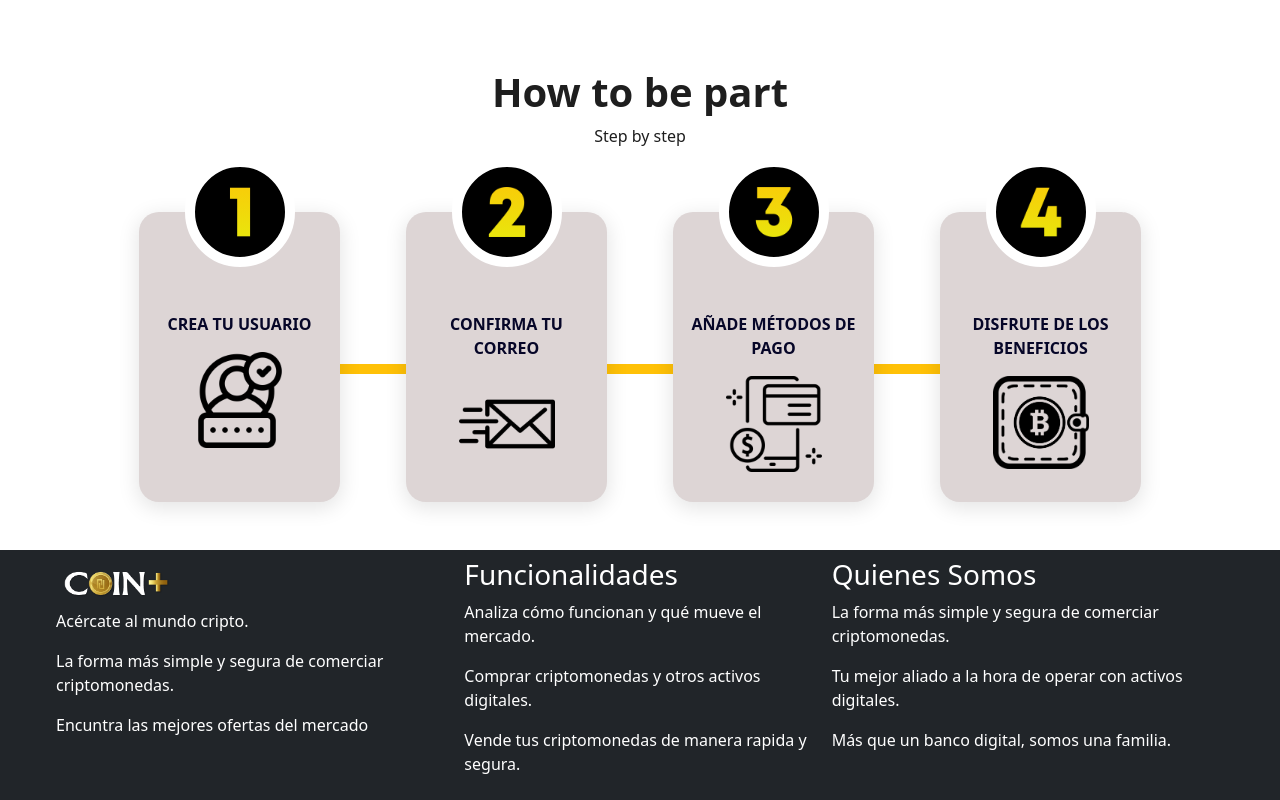
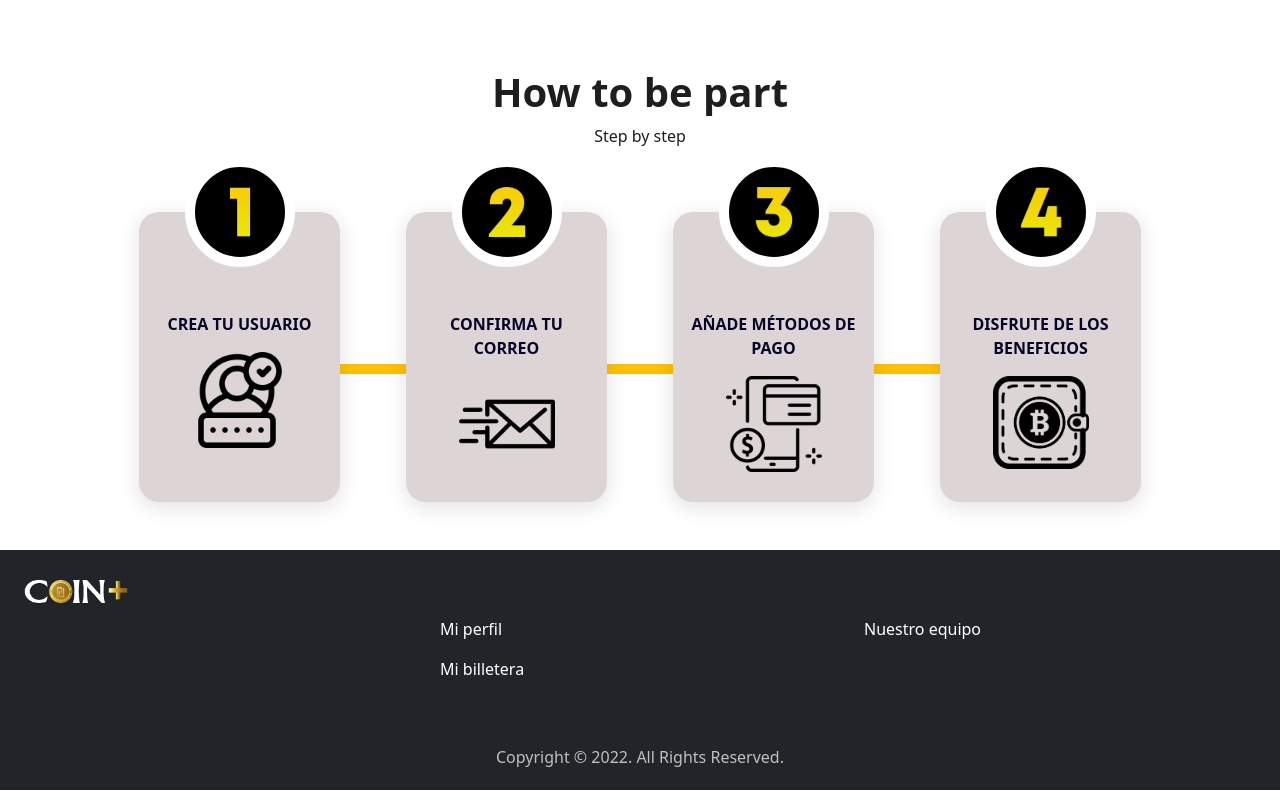
Before and after one commit to Nahuel61920/CoinPlus, a React (Create React App) app in the folder Client/: page / in a window 1280 px wide. Shown: the part 2690-3490 px from the top of the page. Built offline with nearby package versions, Linux system fonts and the light colour scheme; no server answers.

Commit message:
modificacion footer

```diff
--- a/Client/src/components/Footer/Footer.jsx
+++ b/Client/src/components/Footer/Footer.jsx
@@ -4,25 +4,23 @@ import "./footer.css"
 
 function Footer() {
   return (
-    <div className="container-fluid bg-dark text-light d-inline-flex flex-lg-row flex-column px-md-5 px-1">
-      <div className='section1 p-2 '>
-        <img src={Logo} width="120" alt="" />
-        <p>Acércate al mundo cripto.</p>
-        <p>La forma más simple y segura de comerciar criptomonedas.</p>
-        <p>Encuntra las mejores ofertas del mercado</p>
+    <div className="container-fluid bg-dark text-white altura p-3">
+      <div className="row">
+        <div><img src={Logo} width="120" alt="" /></div>
       </div>
-      <div className='section2 p-2'>
-        <h3>Funcionalidades</h3>
-        <p>Analiza cómo funcionan y qué mueve el mercado.</p>
-        <p>Comprar criptomonedas y otros activos digitales.</p>
-        <p>Vende tus criptomonedas de manera rapida y segura.</p>
+
+      <div className="row">
+        <div className="col invisible">hola</div>
+        <div className="col">
+          <p className='text-white'>Mi perfil</p>
+          <p className='text-white'>Mi billetera</p>
+        </div>
+        <div className="col">
+          Nuestro equipo
+        </div>
       </div>
-      <div className='section3 p-2'>
-        <h3>Quienes Somos</h3>
-        <p>La forma más simple y segura de comerciar criptomonedas.</p>
-        <p>Tu mejor aliado a la hora de operar con activos digitales.</p>
-        <p>Más que un banco digital, somos una familia.</p>
-      </div>
+
+      <div className="row text-center text-white mt-5"><p className='color-copy'>Copyright © 2022. All Rights Reserved.</p></div>
     </div>
   )
 }
--- a/Client/src/components/Footer/footer.css
+++ b/Client/src/components/Footer/footer.css
@@ -11,3 +11,12 @@
 .section3 p{
     color: #fff!important;
 }
+
+.altura{
+
+    height: 30vh;
+}
+
+.color-copy{
+    color: rgb(192, 192, 189);
+}
```
